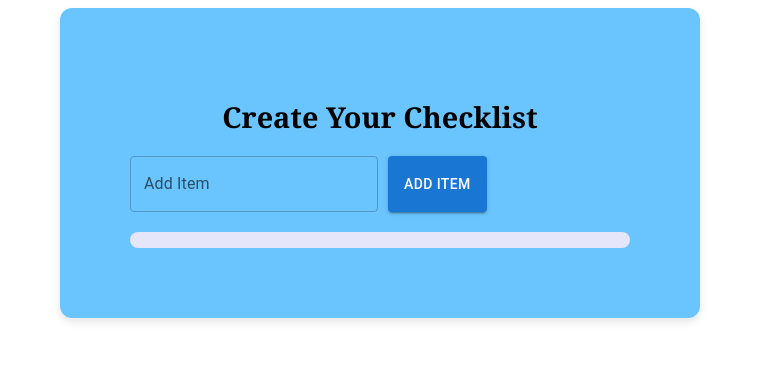
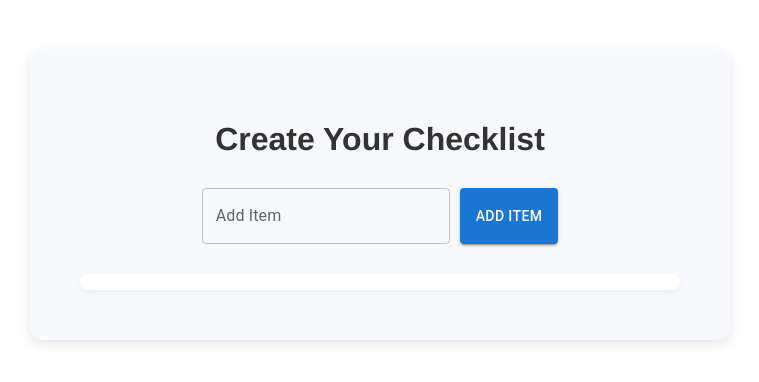
Before and after one commit to ahmadssadiq/CS391-checklist-final-project, a React (Vite) app: page /create-checklist in a window 1280 px wide. Shown: the top 382 px of the page, without its empty margins (260-1019 px from the left). Built offline with nearby package versions, Linux system fonts and the light colour scheme.

Commit message:
edited styledcomponents

```diff
--- a/src/components/CreateChecklist.tsx
+++ b/src/components/CreateChecklist.tsx
@@ -18,44 +18,48 @@ interface ChecklistItem {
 
 // Styled components
 const Container = styled.div`
-    background-color: #6ac5fe;
-    padding: 70px;
+    background-color: #f7f9fc;
+    padding: 50px;
     border-radius: 12px;
-    box-shadow: 0px 4px 8px rgba(0, 0, 0, 0.1);
-    max-width: 500px;
-    margin: auto;
+    box-shadow: 0px 4px 12px rgba(0, 0, 0, 0.1);
+    max-width: 600px;
+    margin: 50px auto;
     text-align: center;
-    font-family: Georgia;
+    font-family: 'Helvetica Neue', sans-serif;
 `;
 
 const Title = styled.h1`
-    color: black;
-    font-size: 1.8rem;
-    font-weight: bold;
-    margin-bottom: 20px;
+    color: #333;
+    font-size: 2rem;
+    font-weight: 600;
+    margin-bottom: 30px;
 `;
 
 const InputContainer = styled.div`
     display: flex;
+    justify-content: center;
     gap: 10px;
-    margin-bottom: 20px;
+    margin-bottom: 30px;
 `;
 
+
 const StyledList = styled(List)`
-    background-color: lavender;
+    background-color: #fff;
     padding: 20px;
     border-radius: 8px;
+    box-shadow: 0px 2px 8px rgba(0, 0, 0, 0.05);
 `;
+
 
 const StyledListItem = styled(ListItem)`
     display: flex;
     align-items: center;
     background-color: white;
-    padding: 10px;
-    border: 1px solid #d9e2ec;
+    padding: 15px;
+    border: 1px solid #e0e0e0;
     border-radius: 8px;
     margin-top: 10px;
-    box-shadow: 0px 4px 8px rgba(0, 0, 0, 0.05);
+    box-shadow: 0px 2px 4px rgba(0, 0, 0, 0.05);
     transition: box-shadow 0.3s, opacity 300ms, transform 300ms;
 
     &.item-enter {
@@ -81,9 +85,11 @@ const StyledListItem = styled(ListItem)`
 `;
 
 const ItemText = styled.span<{ completed: boolean }>`
-    color: #1a3a56;
+    color: #333;
     font-size: 1rem;
     text-decoration: ${({ completed }) => (completed ? 'line-through' : 'none')};
+    flex-grow: 1;
+    margin-left: 10px;
 `;
 
 export default function CreateChecklist() {
```
